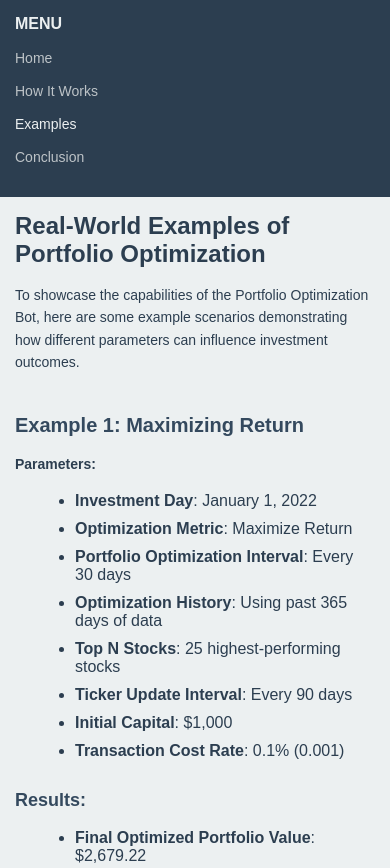
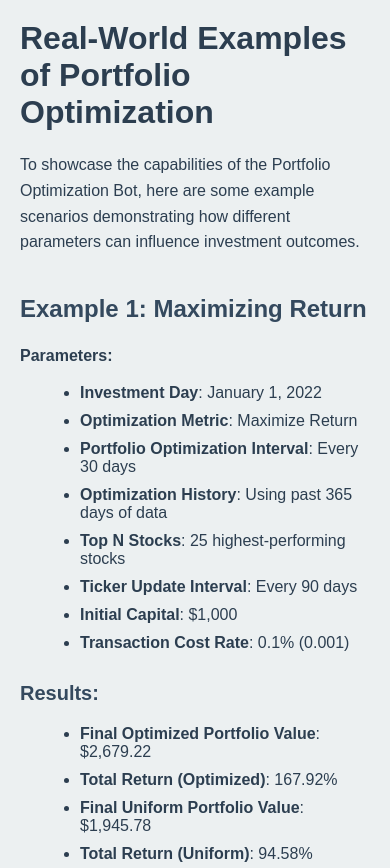
Before and after one commit to edintino/portfolio-optimization-bot, a plain HTML site: page examples.html in a window 390 px wide. Shown: the top 868 px of the page. Drawn offline with Linux system fonts and the light colour scheme.

Commit message:
sidebar mobile fix

```diff
--- a/styles.css
+++ b/styles.css
@@ -16,7 +16,7 @@ body {
     width: 220px;
     background-color: #2c3e50;
     padding: 20px;
-    box-sizing: border-box;
+    transition: transform 0.3s ease;
 }
 
 .sidebar h2 {
@@ -51,7 +51,6 @@ body {
     flex: 1;
     padding: 40px;
     background-color: #ecf0f1;
-    box-sizing: border-box;
 }
 
 .content h1 {
@@ -109,35 +108,31 @@ hr {
     }
     .sidebar {
         width: 100%;
+        transform: translateX(-100%); /* Hidden by default */
+        position: fixed;
+        top: 0;
+        left: 0;
+        height: 100vh;
+        z-index: 1000;
+    }
+    .sidebar.open {
+        transform: translateX(0); /* Show when open */
     }
     .content {
         padding: 20px;
     }
+    .menu-toggle {
+        display: block;
+        background-color: #2c3e50;
+        color: #ecf0f1;
+        border: none;
+        padding: 10px 20px;
+        font-size: 16px;
+        cursor: pointer;
+    }
 }
 
-@media screen and (max-width: 480px) {
-    .sidebar {
-        padding: 15px;
-    }
-    .sidebar h2 {
-        font-size: 16px;
-    }
-    .sidebar ul li a {
-        font-size: 14px;
-    }
-    .content {
-        padding: 15px;
-    }
-    .content h1 {
-        font-size: 24px;
-    }
-    .content h2 {
-        font-size: 20px;
-    }
-    .content h3 {
-        font-size: 18px;
-    }
-    .content p {
-        font-size: 14px;
-    }
+/* Hide the toggle button on larger screens */
+.menu-toggle {
+    display: none;
 }
```
